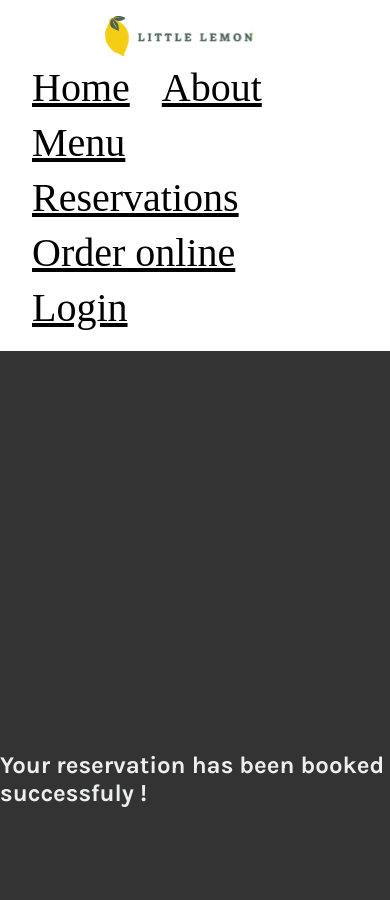
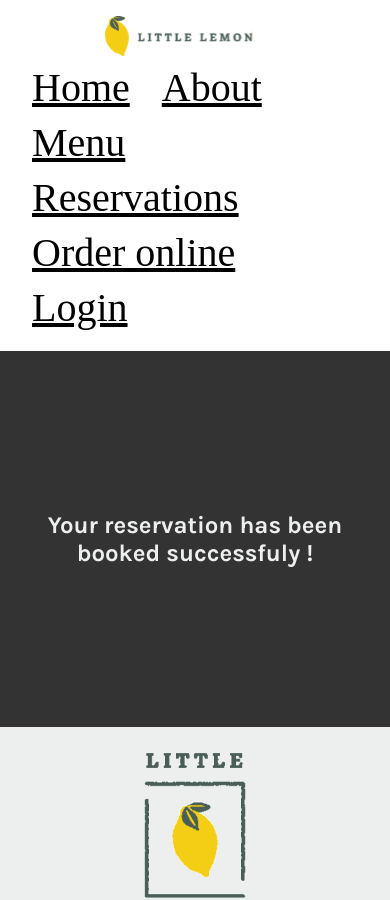
Before and after one commit to sharashero/little-lemon, a React (Create React App) app: page /booking-confirm in a window 390 px wide. Shown: the top 900 px of the page. Built offline with nearby package versions, Linux system fonts and the light colour scheme; a web font is replaced by a local one.

Commit message:
added responsiveness for confirmation

```diff
--- a/src/index.css
+++ b/src/index.css
@@ -426,6 +426,7 @@ section.testimonials {
   display: flex;
   justify-content: center;
   align-items: center;
+  text-align: center;
 }
 
 .invalid-field {
@@ -466,4 +467,9 @@ section.testimonials {
   section, section.hero {
     padding: 1rem;
   }
+
+  .booking-confirm {
+    padding: 10rem 2rem;
+    text-align: center;
+  }
 }
```
